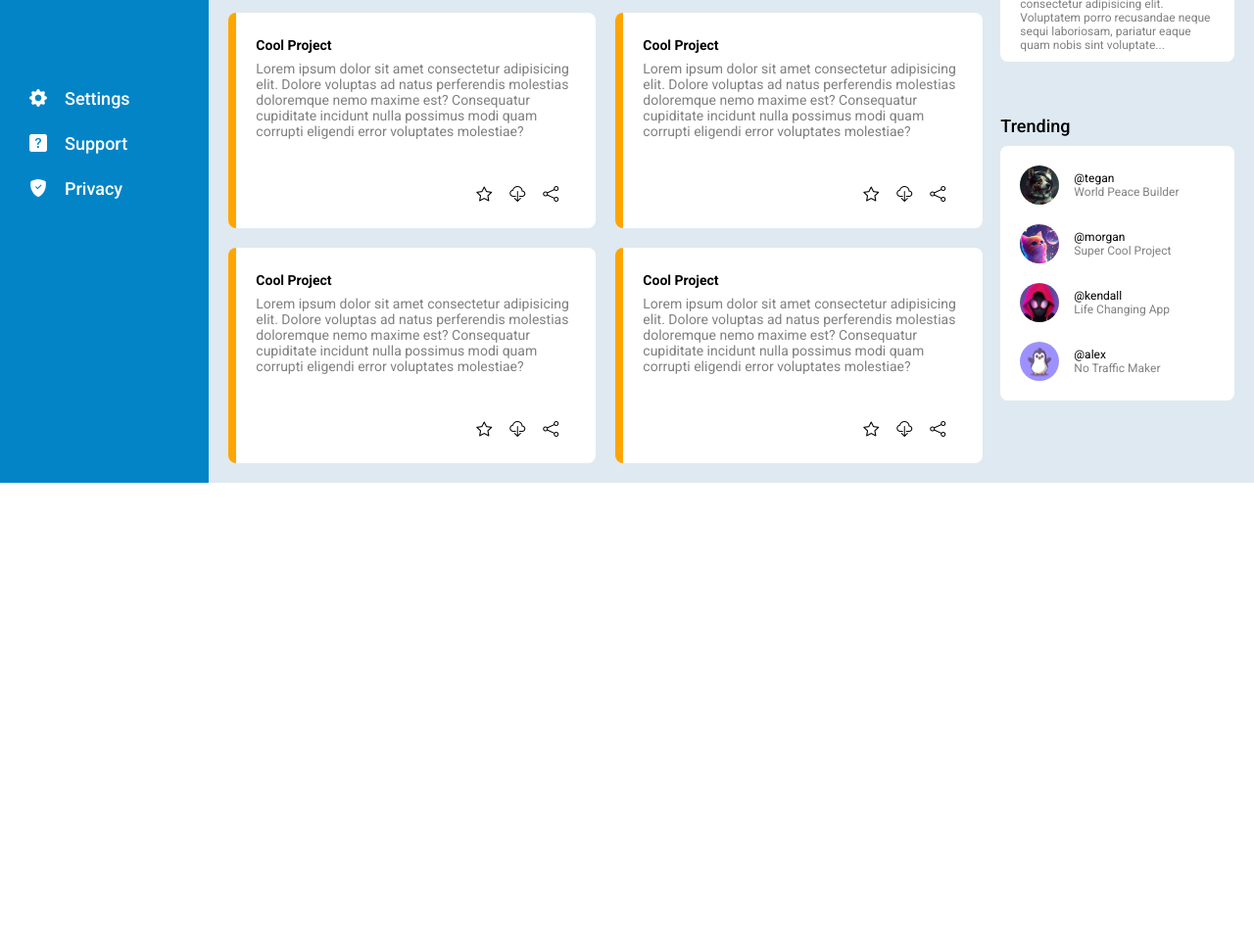
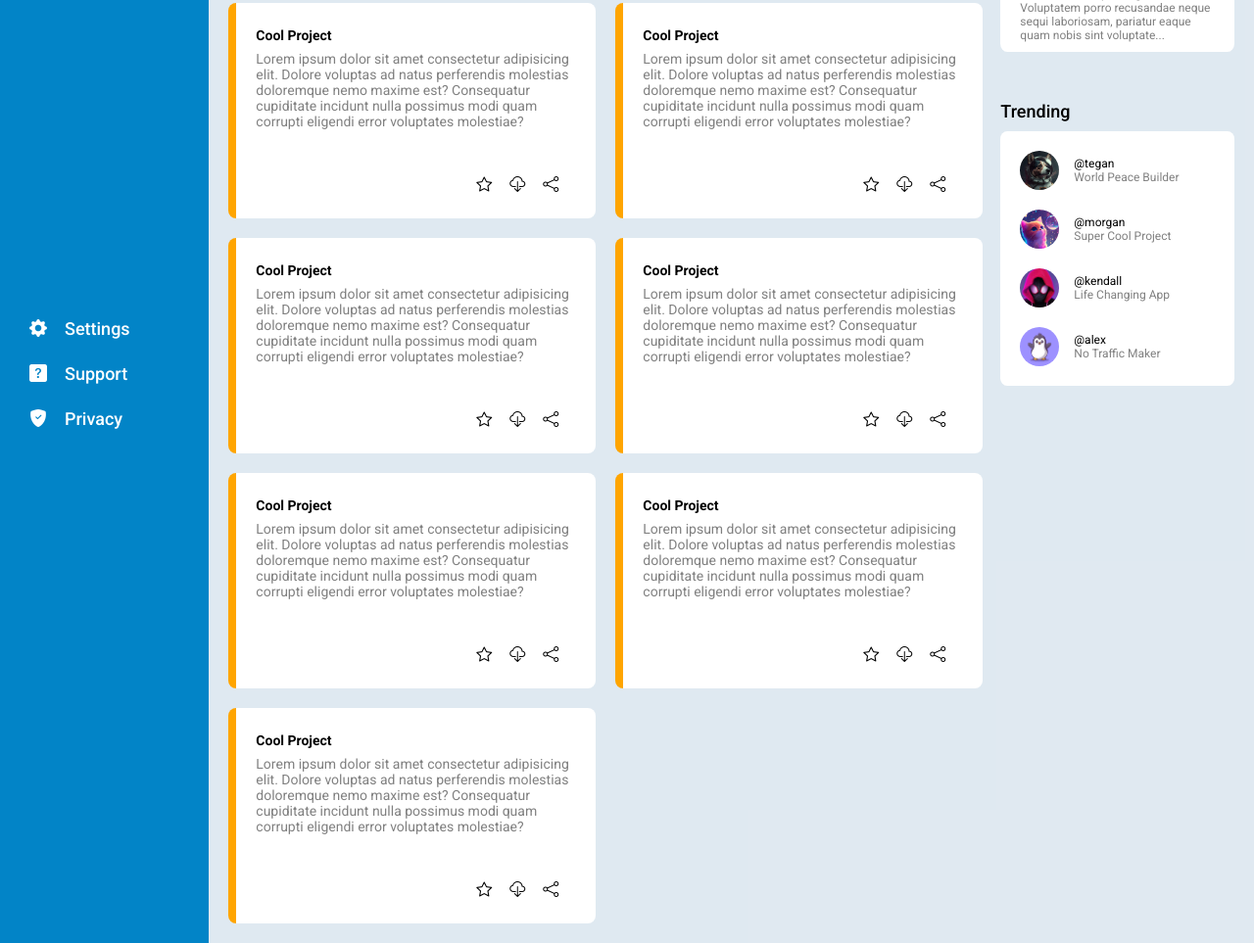
Before and after one commit to sedfarouk/TOP, a plain HTML site: page miniProjects/Admin_Dashboard/index.html in a window 1280 px wide. Shown: the part 444-1407 px from the top of the page at 98% size. Before the commit the page ends 937 px from the top, so only its background shows below. Drawn offline with nearby package versions, Linux system fonts and the light colour scheme.

Commit message:
add description and extra features

```diff
--- a/miniProjects/Admin_Dashboard/index.html
+++ b/miniProjects/Admin_Dashboard/index.html
@@ -142,6 +142,42 @@
                             <i class="bi bi-share"></i>
                         </div>
                     </div>
+
+                    <div class="card">
+                        <div class="card-content">
+                            <h4>Cool Project</h4>
+                            <p>Lorem ipsum dolor sit amet consectetur adipisicing elit. Dolore voluptas ad natus perferendis molestias doloremque nemo maxime est? Consequatur cupiditate incidunt nulla possimus modi quam corrupti eligendi error voluptates molestiae?</p>
+                        </div>
+                        <div class="btns">
+                            <i class="bi bi-star"></i>
+                            <i class="bi bi-cloud-download"></i>
+                            <i class="bi bi-share"></i>
+                        </div>
+                    </div>
+
+                    <div class="card">
+                        <div class="card-content">
+                            <h4>Cool Project</h4>
+                            <p>Lorem ipsum dolor sit amet consectetur adipisicing elit. Dolore voluptas ad natus perferendis molestias doloremque nemo maxime est? Consequatur cupiditate incidunt nulla possimus modi quam corrupti eligendi error voluptates molestiae?</p>
+                        </div>
+                        <div class="btns">
+                            <i class="bi bi-star"></i>
+                            <i class="bi bi-cloud-download"></i>
+                            <i class="bi bi-share"></i>
+                        </div>
+                    </div>
+
+                    <div class="card">
+                        <div class="card-content">
+                            <h4>Cool Project</h4>
+                            <p>Lorem ipsum dolor sit amet consectetur adipisicing elit. Dolore voluptas ad natus perferendis molestias doloremque nemo maxime est? Consequatur cupiditate incidunt nulla possimus modi quam corrupti eligendi error voluptates molestiae?</p>
+                        </div>
+                        <div class="btns">
+                            <i class="bi bi-star"></i>
+                            <i class="bi bi-cloud-download"></i>
+                            <i class="bi bi-share"></i>
+                        </div>
+                    </div>
                 </div>
             </div>
 
--- a/miniProjects/Admin_Dashboard/style.css
+++ b/miniProjects/Admin_Dashboard/style.css
@@ -38,7 +38,7 @@ ul > li{
 
 .main{
     display: grid;
-    grid-template: 1fr 5fr / 100%;
+    grid-template: 150px calc(100%-150px) / 100%;
     grid-column: 2/-1;
 }
 
@@ -195,7 +195,8 @@ ul > li{
     margin-left: 18px;
     display: flex;
     flex-direction: column;
-    gap: 20px;
+    gap: 50px;
+    height: 600px;
 }
 
 .info > div{
```
Also changed, not shown: miniProjects/Admin_Dashboard/README.md, miniProjects/Admin_Dashboard/Screenshots/the_page.PNG (added).
